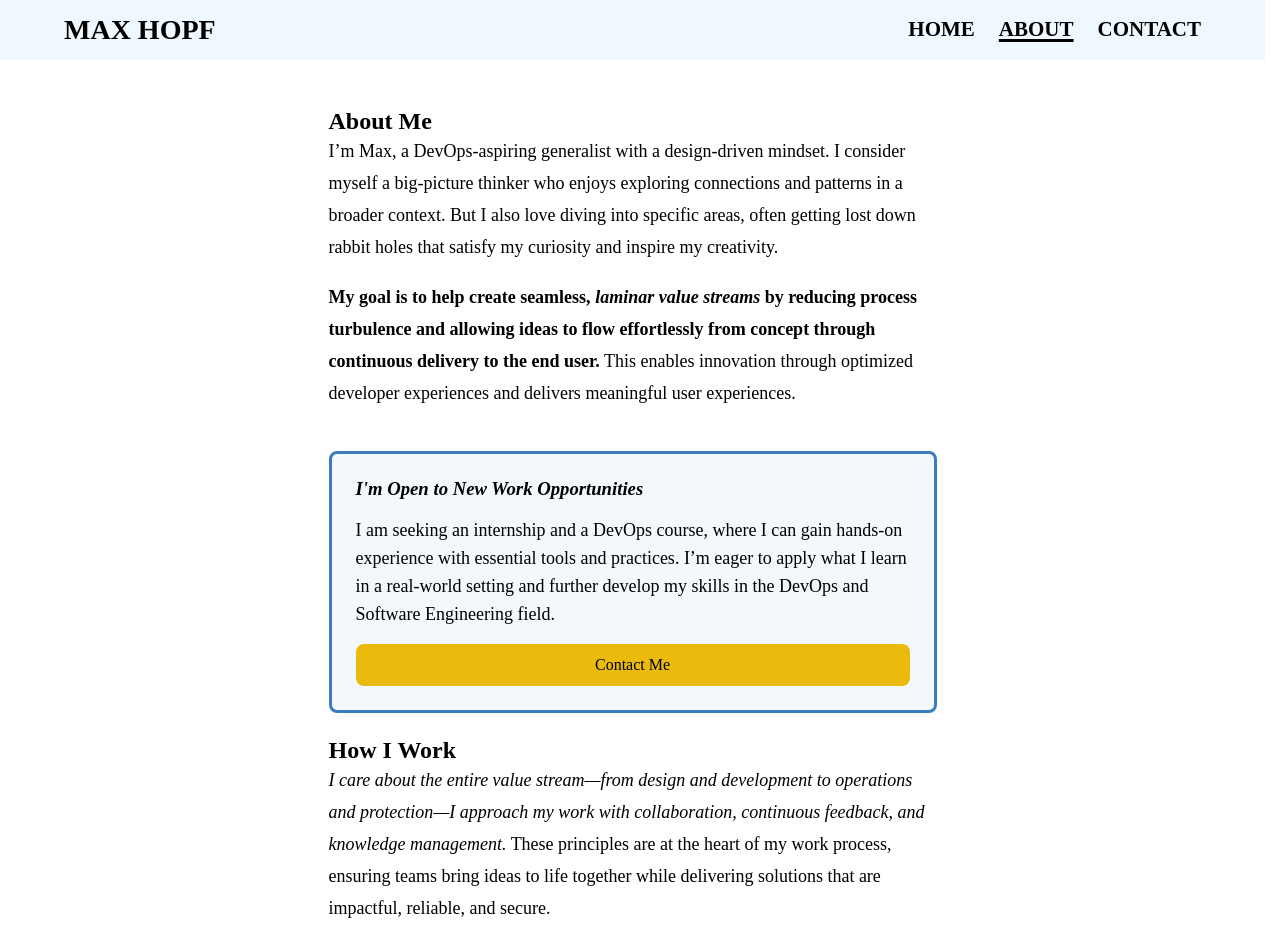
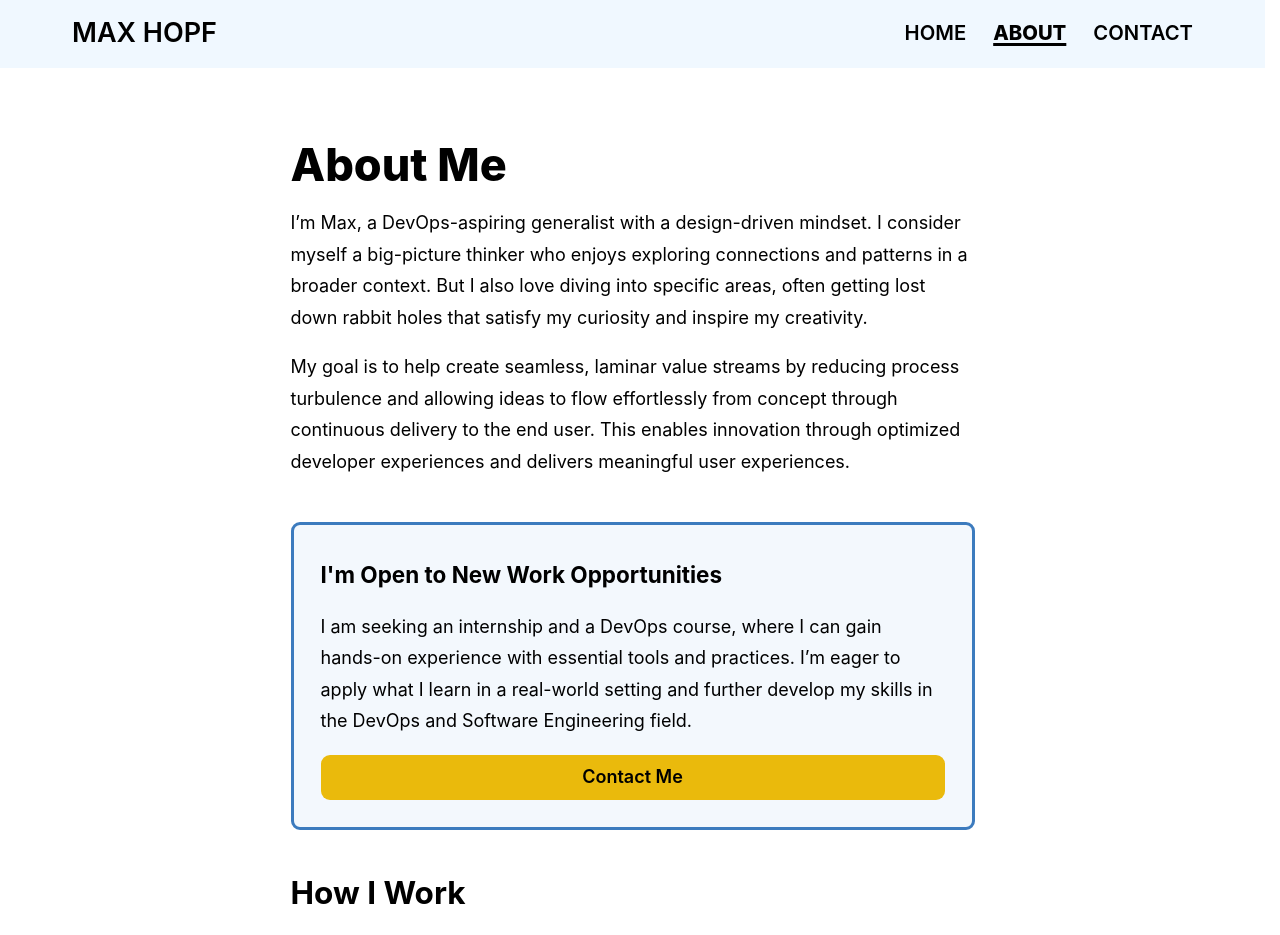
Before and after one commit to MaxHopf/my-website, a Vue app: page /about in a window 1280 px wide. Shown: the top 935 px of the page. Built offline with nearby package versions, Linux system fonts and the light colour scheme.

Commit message:
Refractor typography styles into typography.css

```diff
--- a/src/assets/styles/main.css
+++ b/src/assets/styles/main.css
@@ -31,13 +31,6 @@ button {
     cursor: pointer;
     filter: brightness(105%);
   }
-}
-
-p,
-ul {
-  font-size: 1.125rem;
-  font-weight: 500;
-  line-height: 1.75rem;
 }
 
 /* @import './base.css';
--- /dev/null
+++ b/src/assets/styles/typography.css
@@ -0,0 +1,92 @@
+:root {
+  --neo-grotesque-font-stack: Inter, -apple-system, BlinkMacSystemFont, 'Segoe UI', Roboto, Oxygen,
+    Ubuntu, Cantarell, 'Fira Sans', 'Droid Sans', 'Helvetica Neue', 'Arial Nova', 'Nimbus Sans',
+    Arial, sans-serif;
+  /* --default-text-color: #0c0c13; */
+}
+
+html,
+body {
+  font-family: var(--neo-grotesque-font-stack);
+  color: var(--default-text-color);
+  font-size: 112.5%;
+  line-height: 1.5rem;
+  text-rendering: optimizeLegibility;
+  -webkit-font-smoothing: antialiased;
+  -moz-osx-font-smoothing: grayscale;
+}
+
+@media (max-width: 576px) {
+  html,
+  body {
+    font-size: 100%;
+  }
+}
+
+p,
+span,
+input,
+ul,
+li,
+button,
+a {
+  font-weight: 400;
+  font-size: 1rem;
+  line-height: 1.75rem;
+}
+
+button,
+a {
+  font-weight: 600;
+  line-height: 1rem;
+}
+
+em {
+  font-style: normal;
+  font-weight: 800;
+}
+
+h1,
+.h1 {
+  font-family: var(--neo-grotesque-font-stack);
+  font-weight: 800;
+  font-size: 2.5rem;
+  line-height: 2.75rem;
+  margin-top: 1rem;
+  margin-bottom: 1rem;
+}
+
+h2,
+h2 {
+  font-family: var(--neo-grotesque-font-stack);
+  font-weight: 700;
+  font-size: 1.75rem;
+  line-height: 2rem;
+  margin-top: 1rem;
+  margin-bottom: 1rem;
+}
+
+h3 {
+  font-family: var(--neo-grotesque-font-stack);
+  font-weight: 700;
+  font-size: 1.25rem;
+  line-height: 1.5rem;
+  margin-top: 0.5rem;
+  margin-bottom: 0.25rem;
+}
+
+h4 {
+  font-family: var(--neo-grotesque-font-stack);
+  font-weight: 700;
+  font-size: 1rem;
+  line-height: 1.5rem;
+  margin: 0;
+}
+
+small,
+.small-text {
+  font-weight: 400;
+  font-size: 0.75rem;
+  line-height: 1rem;
+  margin: 0;
+}
--- a/src/components/AboutPage.vue
+++ b/src/components/AboutPage.vue
@@ -37,13 +37,10 @@ export default {
           satisfy my curiosity and inspire my creativity.
         </p>
         <p>
-          <b
-            >My goal is to help create seamless, <em>laminar value streams</em> by reducing process
-            turbulence and allowing ideas to flow effortlessly from concept through continuous
-            delivery to the end user.</b
-          >
-          This enables innovation through optimized developer experiences and delivers meaningful
-          user experiences.
+          My goal is to help create seamless, laminar value streams by reducing process turbulence
+          and allowing ideas to flow effortlessly from concept through continuous delivery to the
+          end user. This enables innovation through optimized developer experiences and delivers
+          meaningful user experiences.
         </p>
       </section>
       <CalloutComponent :title="calloutStatusTitle" :message="calloutStatusMessage" />
@@ -52,13 +49,11 @@ export default {
       <section>
         <h2>How I Work</h2>
         <p>
-          <em
-            >I care about the entire value stream—from design and development to operations and
-            protection—I approach my work with collaboration, continuous feedback, and knowledge
-            management.</em
-          >
-          These principles are at the heart of my work process, ensuring teams bring ideas to life
-          together while delivering solutions that are impactful, reliable, and secure.
+          I care about the entire value stream—from design and development to operations and
+          protection—I approach my work with collaboration, continuous feedback, and knowledge
+          management. These principles are at the heart of my work process, ensuring teams bring
+          ideas to life together while delivering solutions that are impactful, reliable, and
+          secure.
         </p>
         <h3>Feel - Empathize</h3>
         <p>
@@ -178,7 +173,7 @@ export default {
 main {
   p,
   ul {
-    line-height: 2rem;
+    /* line-height: 2rem; */
     margin-bottom: 1em;
   }
 
@@ -194,16 +189,16 @@ main {
   }
 }
 
-.icon {
+/* .icon {
   margin-right: 8px;
-  color: var(--icon-color, #6a2e2e); /* Use the iconColor prop here */
+  color: var(--icon-color, #6a2e2e);
 }
 
 svg {
   use {
     fill: currentColor;
   }
-}
+} */
 
 /* section {
   width: 100%;
--- a/src/components/CalloutComponent.vue
+++ b/src/components/CalloutComponent.vue
@@ -65,10 +65,6 @@ svg {
   }
 } */
 
-h3 {
-  font-style: italic;
-}
-
 a {
   display: inline-block;
   text-decoration: none;
--- a/src/components/ContactPage.vue
+++ b/src/components/ContactPage.vue
@@ -76,8 +76,9 @@ form {
 }
 
 .letter-opening {
-  font-size: 2rem;
-  font-weight: 500;
+  font-weight: 400;
+  font-size: 1.5rem;
+  line-height: 1.5rem;
   margin-bottom: 1rem;
 }
 
--- a/src/components/FooterComponent.vue
+++ b/src/components/FooterComponent.vue
@@ -6,7 +6,7 @@ export default {
 
 <template>
   <footer>
-    <span class="copyright">&copy; 2024 Max Hopf</span>
+    <span class="copyright"><small>&copy; 2024 Max Hopf</small></span>
     <div class="networking">
       <a
         href="https://www.linkedin.com/in/maximilian-von-hopffgarten"
@@ -45,8 +45,6 @@ footer {
   justify-content: space-between;
   padding: 0.5rem 4rem;
   .copyright {
-    font-size: 0.875rem;
-    line-height: 1rem;
     padding: 0.5rem 0;
   }
   .networking {
--- a/src/components/HeaderComponent.vue
+++ b/src/components/HeaderComponent.vue
@@ -50,27 +50,27 @@ header {
     }
     a {
       text-decoration: none;
-      font-size: 1.3125rem;
-      line-height: 1.3125rem;
+      font-size: 1.125rem;
+      line-height: 1.125rem;
       font-weight: 600;
-    }
-    a:hover {
+      &:hover {
         cursor: pointer;
         text-decoration: underline;
         text-decoration-thickness: 0.125em;
         text-underline-offset: 0.15em;
         text-decoration-color: black;
       }
-    a.active {
+      &.active {
         text-decoration: underline;
         text-decoration-thickness: 0.125em;
         text-underline-offset: 0.15em;
         font-weight: 800;
         text-decoration-color: black;
       }
+    }
     .home-logo {
-      font-size: 1.75rem;
-      line-height: 1.75rem;
+      font-size: 1.5rem;
+      line-height: 1.5rem;
       font-weight: 600;
     }
     #logo {
--- a/src/components/HomePage.vue
+++ b/src/components/HomePage.vue
@@ -56,7 +56,6 @@ export default {
 main {
   padding: 2rem 1rem;
   margin: auto;
-
   h1 {
     margin: 0;
   }
--- a/src/main.js
+++ b/src/main.js
@@ -4,6 +4,7 @@ import router from './router'
 
 import './assets/styles/main.css'
 import './assets/styles/reset.css'
+import './assets/styles/typography.css'
 import './assets/styles/input.css'
 
 const app = createApp(App)
```
Lines whose indentation alone changed are shown as unchanged.
